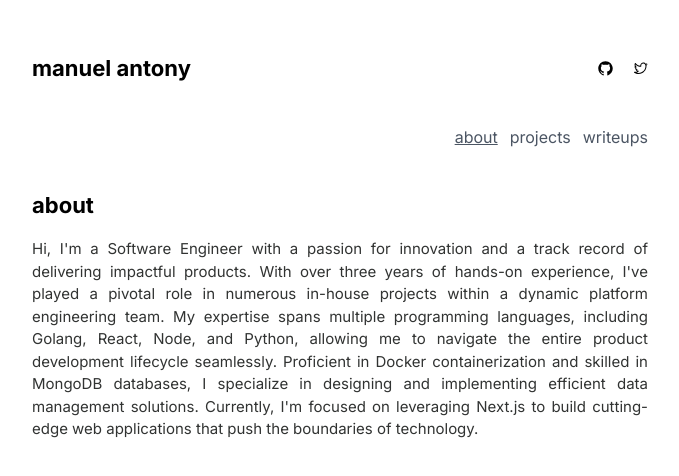
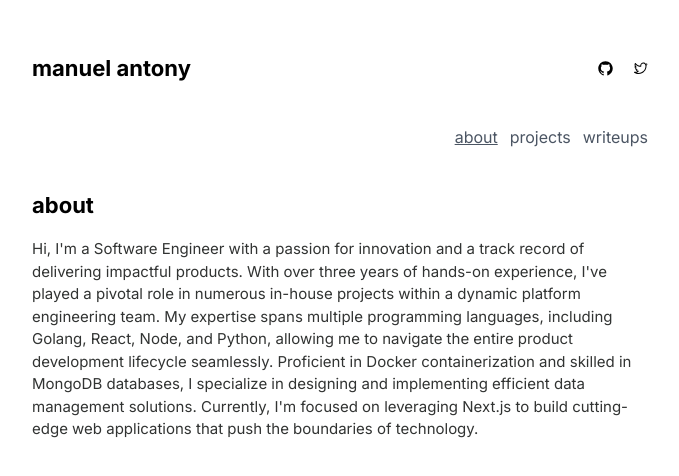
Before and after one commit to manuelxantony/portfolio, a Next.js app: page / in a window 1280 px wide. Shown: the top 476 px of the page, without its empty margins (300-979 px from the left). Built offline with nearby package versions, Linux system fonts and the light colour scheme.

Commit message:
removed text-justify from article due to uneven large spacing

```diff
--- a/app/globals.css
+++ b/app/globals.css
@@ -47,7 +47,7 @@ body {
 
 @layer components {
   article {
-    @apply text-justify text-[15px] text-[#313332];
+    @apply text-[15px] text-[#313332];
   }
 }
 
```
